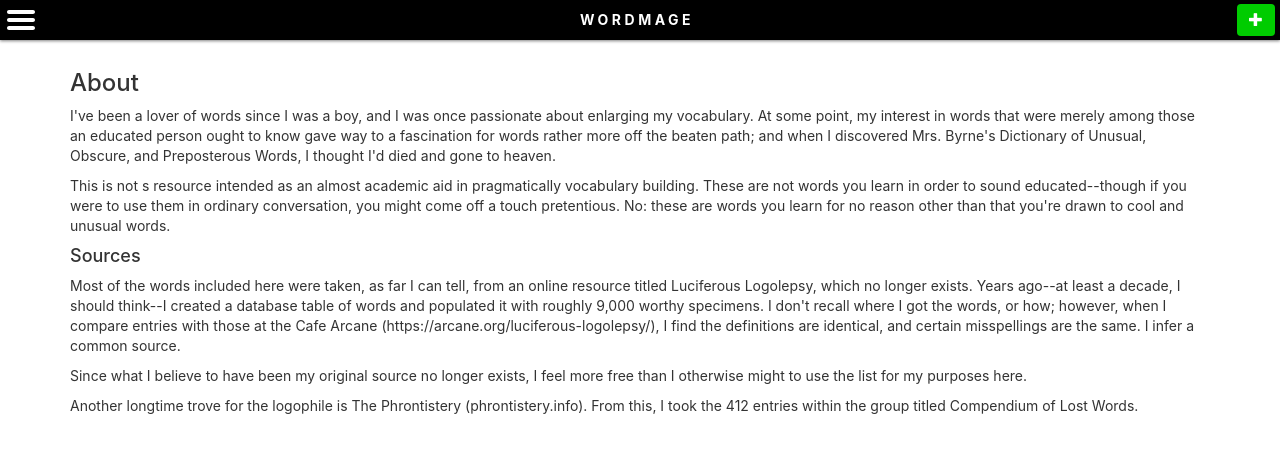
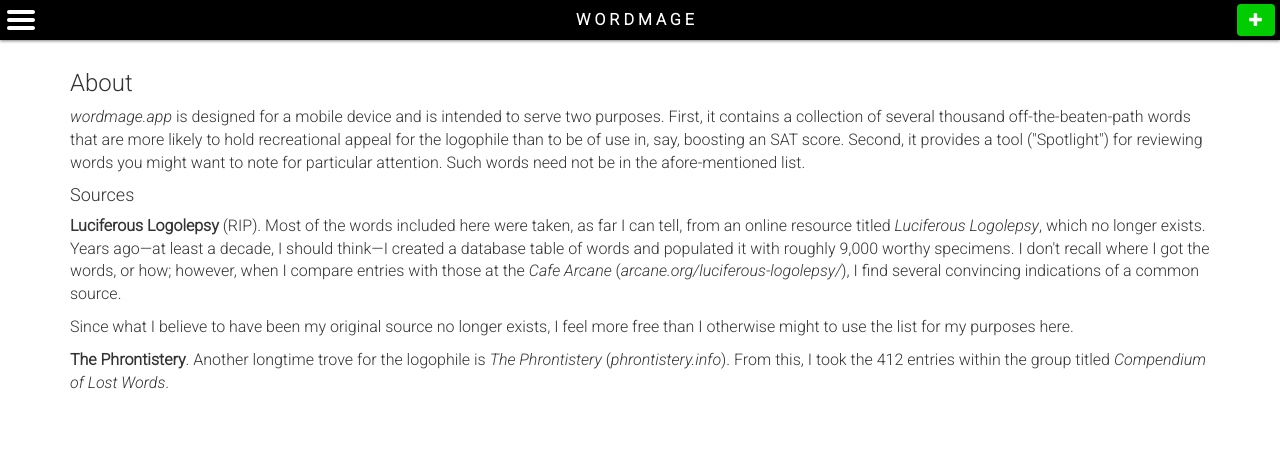
Before and after one commit to ricktoews/wordmage.app, a React (Create React App) app: page /about in a window 1280 px wide. Shown: the top 452 px of the page. Built offline with nearby package versions, Linux system fonts and the light colour scheme.

Commit message:
Update wording, change font.

```diff
--- a/src/About.js
+++ b/src/About.js
@@ -5,17 +5,15 @@ function About(props) {
 	return (
 	<div className="plain-content container">
 	  <h3>About</h3>
-	  <p>I've been a lover of words since I was a boy, and I was once passionate about enlarging my vocabulary. At some point, my interest in words that were merely among those an educated person ought to know gave way to a fascination for words rather more off the beaten path; and when I discovered Mrs. Byrne's Dictionary of Unusual, Obscure, and Preposterous Words, I thought I'd died and gone to heaven.</p>
-
-	  <p>This is not s resource intended as an almost academic aid in pragmatically vocabulary building. These are not words you learn in order to sound educated--though if you were to use them in ordinary conversation, you might come off a touch pretentious. No: these are words you learn for no reason other than that you're drawn to cool and unusual words.</p>
+	  <p><i>wordmage.app</i> is designed for a mobile device and is intended to serve two purposes. First, it contains a collection of several thousand off-the-beaten-path words that are more likely to hold recreational appeal for the logophile than to be of use in, say, boosting an SAT score. Second, it provides a tool ("Spotlight") for reviewing words you might want to note for particular attention. Such words need not be in the afore-mentioned list.</p>
 
 	  <h4>Sources</h4>
 
-	  <p>Most of the words included here were taken, as far I can tell, from an online resource titled Luciferous Logolepsy, which no longer exists. Years ago--at least a decade, I should think--I created a database table of words and populated it with roughly 9,000 worthy specimens. I don't recall where I got the words, or how; however, when I compare entries with those at the Cafe Arcane (https://arcane.org/luciferous-logolepsy/), I find the definitions are identical, and certain misspellings are the same. I infer a common source.</p>
+	  <p><b>Luciferous Logolepsy</b> (RIP). Most of the words included here were taken, as far I can tell, from an online resource titled <i>Luciferous Logolepsy</i>, which no longer exists. Years ago&mdash;at least a decade, I should think&mdash;I created a database table of words and populated it with roughly 9,000 worthy specimens. I don't recall where I got the words, or how; however, when I compare entries with those at the <i>Cafe Arcane</i> (<i>arcane.org/luciferous-logolepsy/</i>), I find several convincing indications of a common source.</p>
 
 	  <p>Since what I believe to have been my original source no longer exists, I feel more free than I otherwise might to use the list for my purposes here.</p>
 
-	  <p>Another longtime trove for the logophile is The Phrontistery (phrontistery.info). From this, I took the 412 entries within the group titled Compendium of Lost Words.</p>
+	  <p><b>The Phrontistery</b>. Another longtime trove for the logophile is <i>The Phrontistery</i> (<i>phrontistery.info</i>). From this, I took the 412 entries within the group titled <i>Compendium of Lost Words</i>.</p>
 	</div>
 	);
 }
--- a/src/App.scss
+++ b/src/App.scss
@@ -1,4 +1,6 @@
 @import url('https://fonts.googleapis.com/css2?family=Lato:ital,wght@0,300;0,400;1,100;1,300&family=Roboto:ital,wght@0,100;0,300;1,100;1,300&display=swap');
+@import url('https://fonts.googleapis.com/css2?family=Cardo:ital,wght@0,400;0,700;1,400&display=swap');
+
 
 @import './WordForm.scss';
 
@@ -40,7 +42,10 @@ $header-height: 50px;
 $spotlight-width: 100vw;
 $spotlight-height: 200px;
 
-.btn-tiny {
+body {
+	font-family: Roboto;
+	font-weight: 400;
+	font-size: 16px;
 }
 
 .plain-content {
@@ -205,13 +210,6 @@ $spotlight-height: 200px;
 }
 
 .spotlight-marker {
-/*
-	width: 10px;
-	height: 10px;
-	background-color: #0c0;
-	border-radius: 50px;
-	float: left;
-*/
 	font-size: 10px;
 	margin-right: 4px;
 	color: #0c0;
@@ -310,20 +308,6 @@ $spotlight-height: 200px;
 					}
 				}
 			}
-		}
-	}
-}
-
-.alphabet {
-	& > li {
-		& > div:nth-child(1) {
-			background-color: #09f;
-			color: white;
-			text-align: center;
-			padding: 5px;
-			margin-bottom: 5px;
-		}
-		& > div:nth-child(2) {
 		}
 	}
 }
@@ -473,12 +457,3 @@ $spotlight-height: 200px;
 .hide-section {
 	display: none;
 }
-
-
-
-.icon-open {
-	transform: rotate(180deg);
-}
-
-.icon-closed {
-}
```
